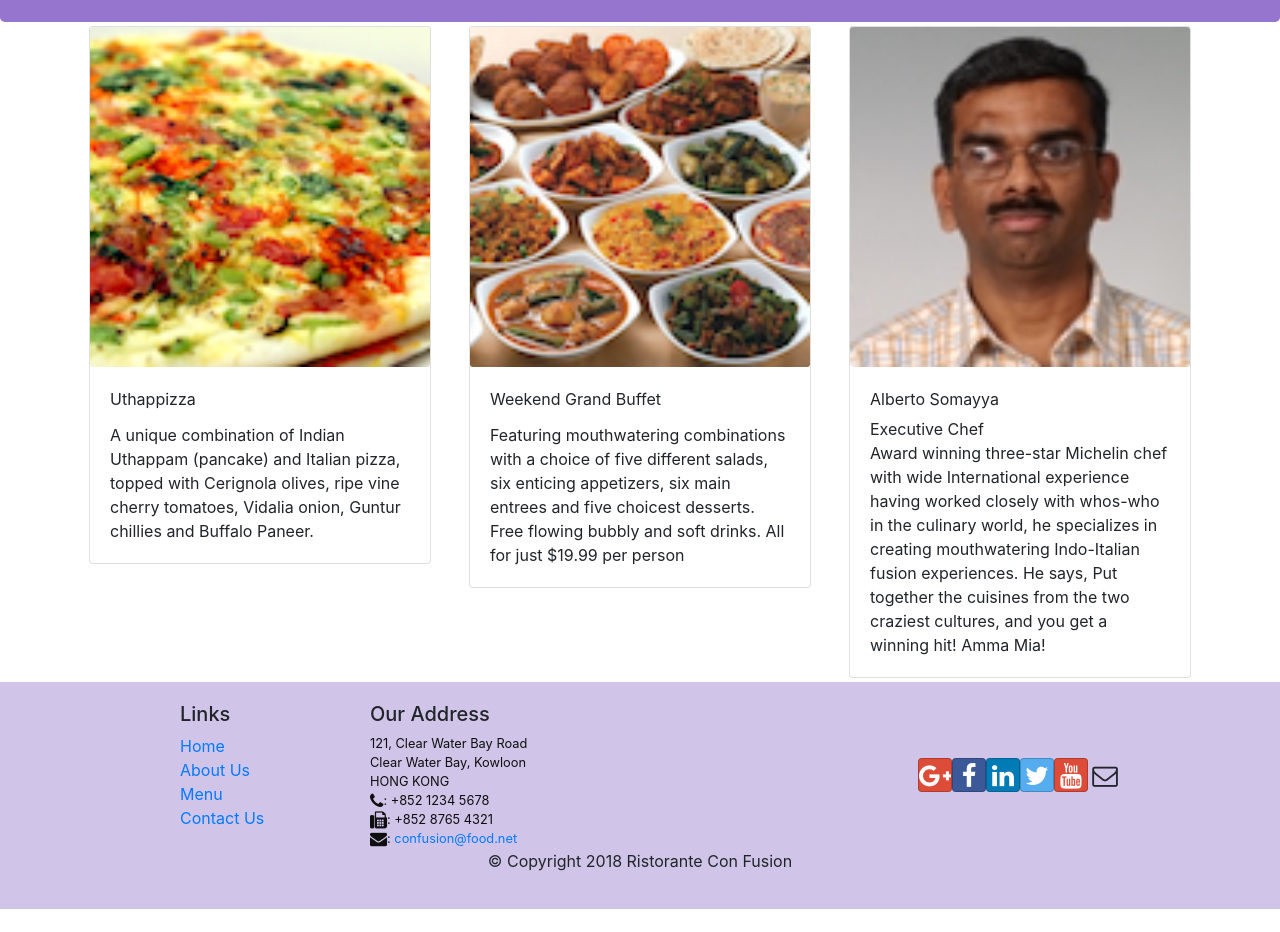
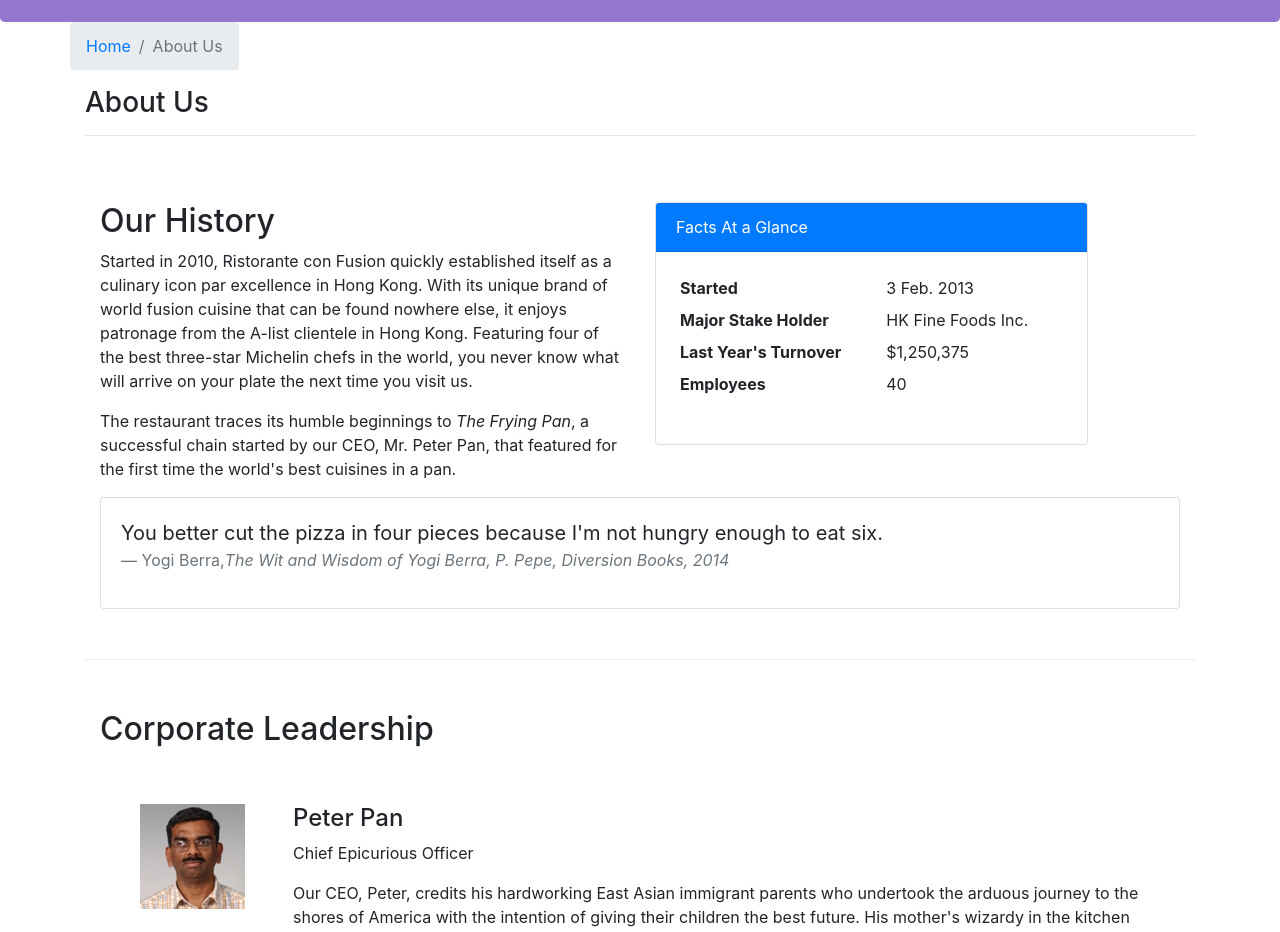
Before and after one commit to prarthanashr04/confusion-react, a React (Create React App) app: page /aboutus in a window 1280 px wide. Before the commit this address led to /home. Shown: the part 320-1252 px from the top of the page. Before the commit the page ends 1229 px from the top, so only its background shows below. Built offline with nearby package versions, Linux system fonts and the light colour scheme.

Commit message:
assignment 1

```diff
--- /dev/null
+++ b/src/components/AboutComponent.js
@@ -0,0 +1,88 @@
+import React from 'react';
+import { Breadcrumb, BreadcrumbItem, Card, CardBody, CardHeader, Media } from 'reactstrap';
+import { Link } from 'react-router-dom';
+
+function About(props) {
+
+    function RenderLeader({leader}) {
+        return (
+            <Media className="mt-5">
+                <Media left className="mr-5">
+                    <Media object src={leader.image} alt={leader.name} />
+                </Media>
+                <Media body>
+                    <Media heading>{leader.name}</Media>
+                        <p>{leader.designation}</p>
+                        <p>{leader.description}</p>
+                </Media>
+            </Media>
+        );
+    };
+
+    return(
+        <div className="container">
+            <div className="row">
+                <Breadcrumb>
+                    <BreadcrumbItem><Link to="/home">Home</Link></BreadcrumbItem>
+                    <BreadcrumbItem active>About Us</BreadcrumbItem>
+                </Breadcrumb>
+                <div className="col-12">
+                    <h3>About Us</h3>
+                    <hr />
+                </div>
+            </div>
+            <div className="row row-content">
+                <div className="col-12 col-md-6">
+                    <h2>Our History</h2>
+                    <p>Started in 2010, Ristorante con Fusion quickly established itself as a culinary icon par excellence in Hong Kong. With its unique brand of world fusion cuisine that can be found nowhere else, it enjoys patronage from the A-list clientele in Hong Kong.  Featuring four of the best three-star Michelin chefs in the world, you never know what will arrive on your plate the next time you visit us.</p>
+                    <p>The restaurant traces its humble beginnings to <em>The Frying Pan</em>, a successful chain started by our CEO, Mr. Peter Pan, that featured for the first time the world's best cuisines in a pan.</p>
+                </div>
+                <div className="col-12 col-md-5">
+                    <Card>
+                        <CardHeader className="bg-primary text-white">Facts At a Glance</CardHeader>
+                        <CardBody>
+                            <dl className="row p-1">
+                                <dt className="col-6">Started</dt>
+                                <dd className="col-6">3 Feb. 2013</dd>
+                                <dt className="col-6">Major Stake Holder</dt>
+                                <dd className="col-6">HK Fine Foods Inc.</dd>
+                                <dt className="col-6">Last Year's Turnover</dt>
+                                <dd className="col-6">$1,250,375</dd>
+                                <dt className="col-6">Employees</dt>
+                                <dd className="col-6">40</dd>
+                            </dl>
+                        </CardBody>
+                    </Card>
+                </div>
+                <div className="col-12">
+                    <Card>
+                        <CardBody className="bg-faded">
+                            <blockquote className="blockquote">
+                                <p className="mb-0">You better cut the pizza in four pieces because
+                                    I'm not hungry enough to eat six.</p>
+                                <footer className="blockquote-footer">Yogi Berra,
+                                <cite title="Source Title">The Wit and Wisdom of Yogi Berra,
+                                    P. Pepe, Diversion Books, 2014</cite>
+                                </footer>
+                            </blockquote>
+                        </CardBody>
+                    </Card>
+                </div>
+            </div>
+            <div className="row row-content">
+                <div className="col-12">
+                    <h2>Corporate Leadership</h2>
+                </div>
+                <div className="col-12">
+                    <Media list>
+                    {props.leaders.map(leader => (
+                        <RenderLeader leader={leader} />
+                    ))}
+                    </Media>
+                </div>
+            </div>
+        </div>
+    );
+}
+
+export default About;
--- a/src/components/ContactComponent.js
+++ b/src/components/ContactComponent.js
@@ -36,7 +36,7 @@ function Contact(props) {
                 <div className="col-12 col-sm-11 offset-sm-1">
                     <div className="btn-group" role="group">
                         <a role="button" className="btn btn-primary" href="tel:+85212345678"><i className="fa fa-phone"></i> Call</a>
-                        <a role="button" className="btn btn-info"><i className="fa fa-skype"></i> Skype</a>
+                        <a role="button" className="btn btn-info"><i className="fa fa-skype"  href="#"></i> Skype</a>
                         <a role="button" className="btn btn-success" href="mailto:confusion@food.net"><i className="fa fa-envelope-o"></i> Email</a>
                     </div>
                 </div>
--- a/src/components/MainComponent.js
+++ b/src/components/MainComponent.js
@@ -1,5 +1,6 @@
 import React, { Component } from 'react';
 import Home from './HomeComponent';
+import About from './AboutComponent';
 import Menu from './MenuComponent';
 import Contact from './ContactComponent';
 import DishDetail from './DishdetailComponent';
@@ -45,6 +46,7 @@ class Main extends Component {
         <Header/>
         <Switch>
           <Route path="/home" component={HomePage} />
+          <Route path="/aboutus" component={() => <About leaders={this.state.leaders}/>}  />
           <Route exact path="/menu" component = {() => <Menu dishes={this.state.dishes} />} />
           <Route path="/menu/:dishId" component={DishWithId} />
           <Route exact path="/contactus" component={Contact} />
```
